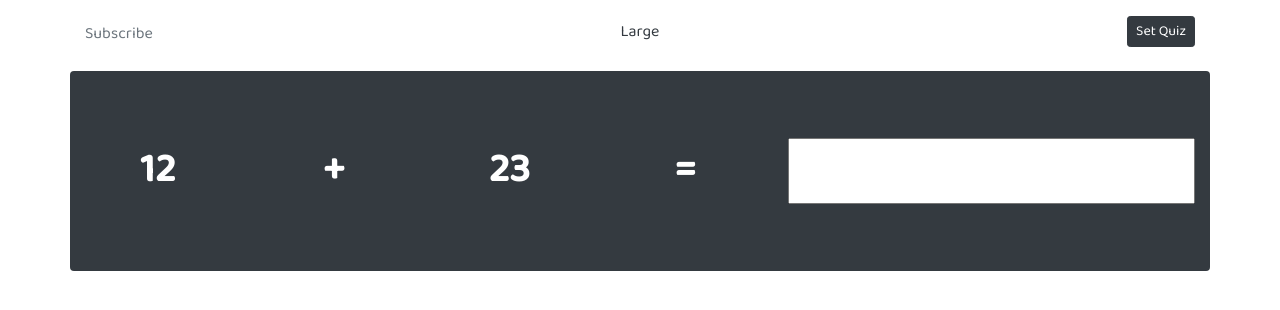
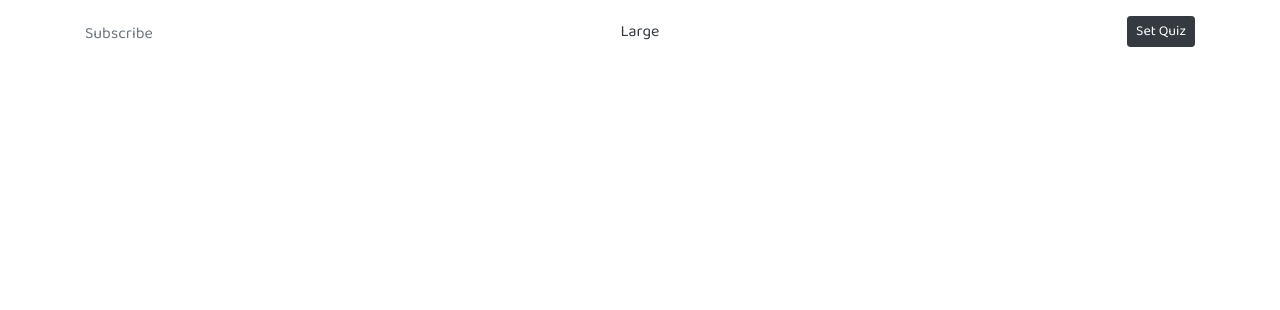
Before and after one commit to arsho/kids_math, a plain HTML site: page index.html in a window 1280 px wide. Drawn offline with nearby package versions, Linux system fonts and the light colour scheme.

Commit message:
hidden the form

```diff
--- a/index.html
+++ b/index.html
@@ -80,20 +80,20 @@
             </div>
         </div>
 
-        <div class="row mb-2 text-white rounded bg-dark text-center align-items-center quiz-box">
-            <div class="col">
+        <div class="row mb-2 text-white rounded bg-dark text-center align-items-center quiz-box invisible">
+            <div class="col" id="operand_1">
                 12
             </div>
-            <div class="col">
+            <div class="col" id="operator">
                 +
             </div>
-            <div class="col">
+            <div class="col" id="operand_2">
                 23
             </div>
             <div class="col">
                 =
             </div>
-            <div class="col">
+            <div class="col" id="answer">
                 <input type="text">
             </div>
         </div>
```
